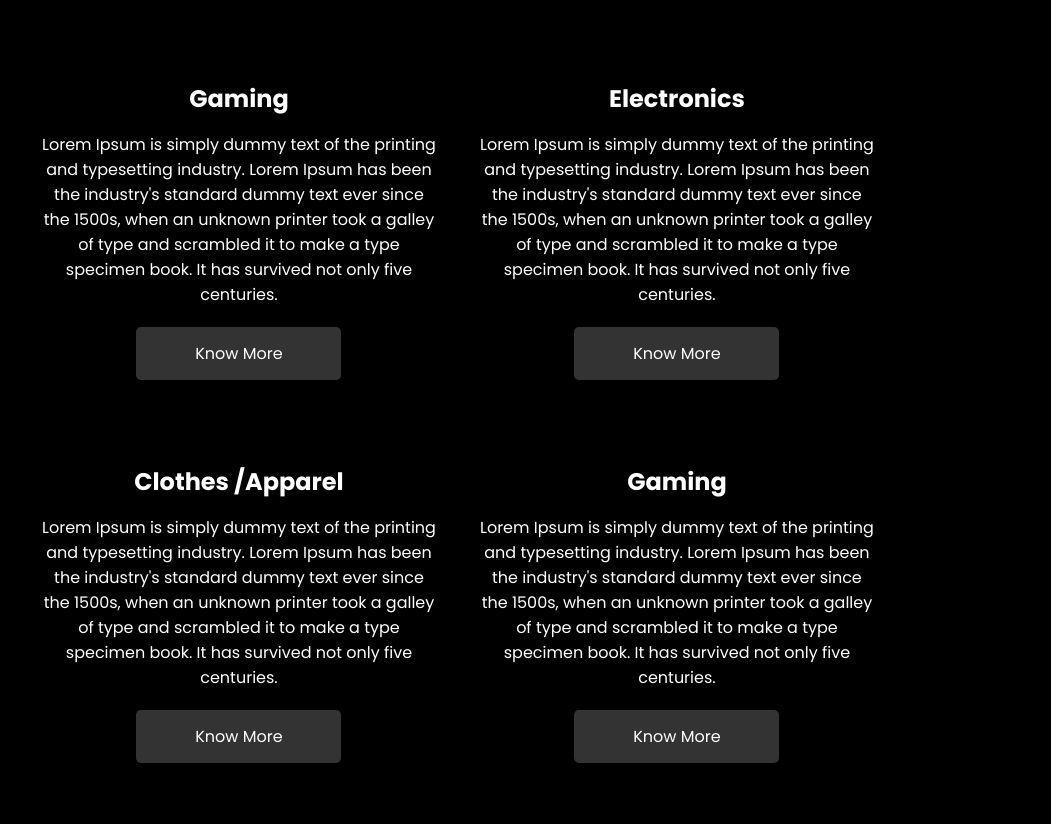
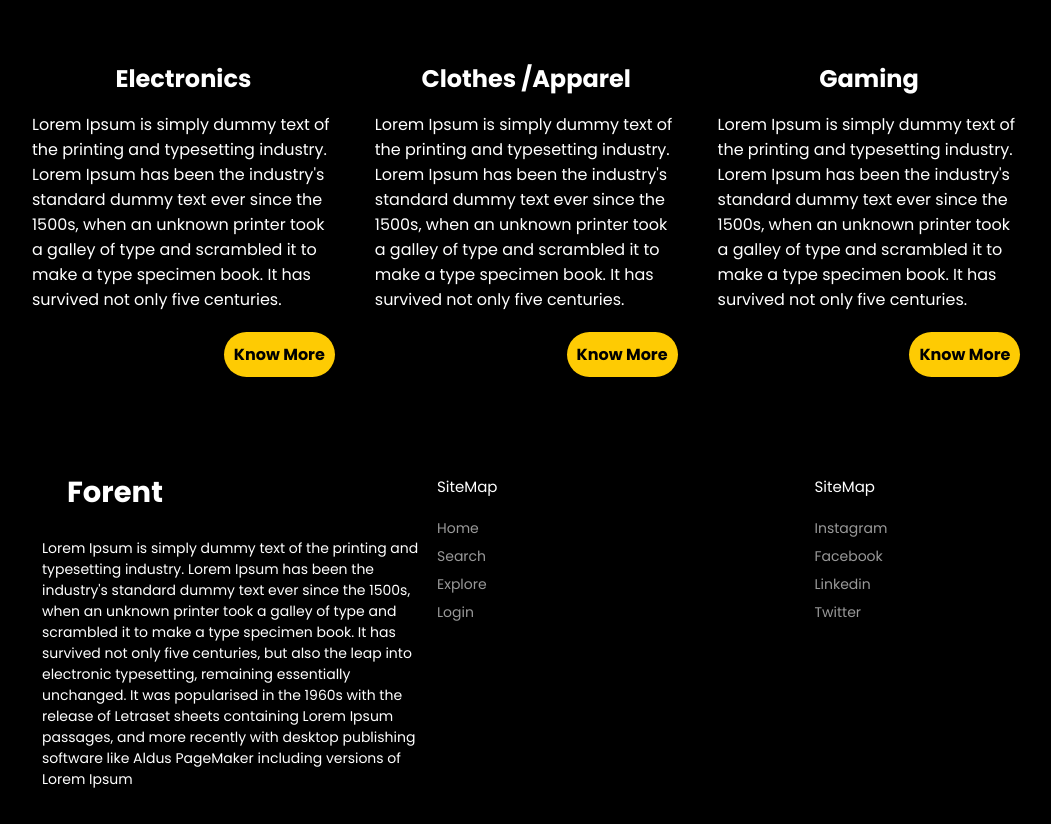
Before and after one commit to Manikanta79i/Contest-2---F1, a plain HTML site: page index.html in a window 1280 px wide. Shown: the part 1119-1943 px from the top of the page, without its empty margins (23-1074 px from the left). Drawn offline with Linux system fonts and the light colour scheme.

Commit message:
Update style.css

```diff
--- a/style.css
+++ b/style.css
@@ -1,8 +1,17 @@
-
 /* Header styles */
 
 *{
 	font-family: 'Poppins', sans-serif;
+}
+p {
+    text-align: initial;
+}
+.footer {
+  display: flex;
+  flex-flow: row wrap;
+  padding: 30px 30px 20px 30px;
+
+
 }
 body {
 background-color: #000;
@@ -14,11 +23,164 @@ padding: 15px;
 font-size: 29px;
 font-weight: bold;
 }
+
+.fright{
+	float: right;
+}
+
+
+*, *:before, *:after {
+  box-sizing: border-box;
+}
+
+html {
+  font-size: 100%;
+}
+
+body {
+  font-family: acumin-pro, system-ui, sans-serif;
+  margin: 0;
+  display: grid;
+  grid-template-rows: auto 1fr auto;
+  font-size: 14px;
+
+  align-items: start;
+  min-height: 100vh;
+}
+
+.footer {
+  display: flex;
+  flex-flow: row wrap;
+  padding: 30px 30px 20px 30px;
+
+}
+
+.footer > * {
+  flex:  1 100%;
+}
+
+.footer__addr {
+  margin-right: 1.25em;
+  margin-bottom: 2em;
+}
+
+.footer__logo {
+  font-family: 'Pacifico', cursive;
+  font-weight: 400;
+  text-transform: lowercase;
+  font-size: 1.5rem;
+}
+
+.footer__addr h2 {
+  margin-top: 1.3em;
+  font-size: 15px;
+  font-weight: 400;
+}
+
+.nav__title {
+  font-weight: 400;
+  font-size: 15px;
+}
+
+.footer address {
+  font-style: normal;
+  color: #999;
+}
+
+.footer__btn {
+  display: flex;
+  align-items: center;
+  justify-content: center;
+  height: 36px;
+  max-width: max-content;
+  background-color: rgb(33, 33, 33, 0.07);
+  border-radius: 100px;
+  color: #2f2f2f;
+  line-height: 0;
+  margin: 0.6em 0;
+  font-size: 1rem;
+  padding: 0 1.3em;
+}
+
+.footer ul {
+  list-style: none;
+  padding-left: 0;
+}
+
+.footer li {
+  line-height: 2em;
+}
+
+.footer a {
+  text-decoration: none;
+}
+
+.footer__nav {
+  display: flex;
+	flex-flow: row wrap;
+}
+
+.footer__nav > * {
+  flex: 1 50%;
+  margin-right: 1.25em;
+}
+
+.nav__ul a {
+  color: #999;
+}
+
+.nav__ul--extra {
+  column-count: 2;
+  column-gap: 1.25em;
+}
+
+.legal {
+  display: flex;
+  flex-wrap: wrap;
+  color: #999;
+}
+
+.legal__links {
+  display: flex;
+  align-items: center;
+}
+
+.heart {
+  color: #2f2f2f;
+}
+
+@media screen and (min-width: 24.375em) {
+  .legal .legal__links {
+    margin-left: auto;
+  }
+}
+
+@media screen and (min-width: 40.375em) {
+  .footer__nav > * {
+    flex: 1;
+  }
+
+  .nav__item--extra {
+    flex-grow: 2;
+  }
+
+  .footer__addr {
+    flex: 1 0px;
+  }
+
+  .footer__nav {
+    flex: 2 0px;
+  }
+}
 button {
+    padding: 15px;
     background-color: #fecb03;
-    width: 205px;
-    height: 53px;
-    border-radius: 34px;
+    color: #000;
+    border: none;
+    border-radius: 36px;
+    font-size: 16px;
+    cursor: pointer;
+    font-weight: bold;
 }
 
 header {
@@ -111,7 +273,7 @@ h1 {
 }
 
 .category-card {
-	flex-basis: 33.33%;
+	    flex-basis: 28.33%;
 	padding: 20px;
 	border-radius: 10px;
 	box-shadow: 0 0 10px rgba(0, 0, 0, 0.2);
@@ -131,13 +293,14 @@ h1 {
 }
 
 .category-card button {
-	padding: 10px;
-	background-color: #333;
-	color: #fff;
-	border: none;
-	border-radius: 5px;
-	font-size: 16px;
-	cursor: pointer;
+    padding: 10px;
+    background-color: #fecb03;
+    color: #000;
+    border: none;
+    border-radius: -5px;
+    font-size: 16px;
+    cursor: pointer;
+    font-weight: bold;
 }
 
 M@ni9Dazl
```
